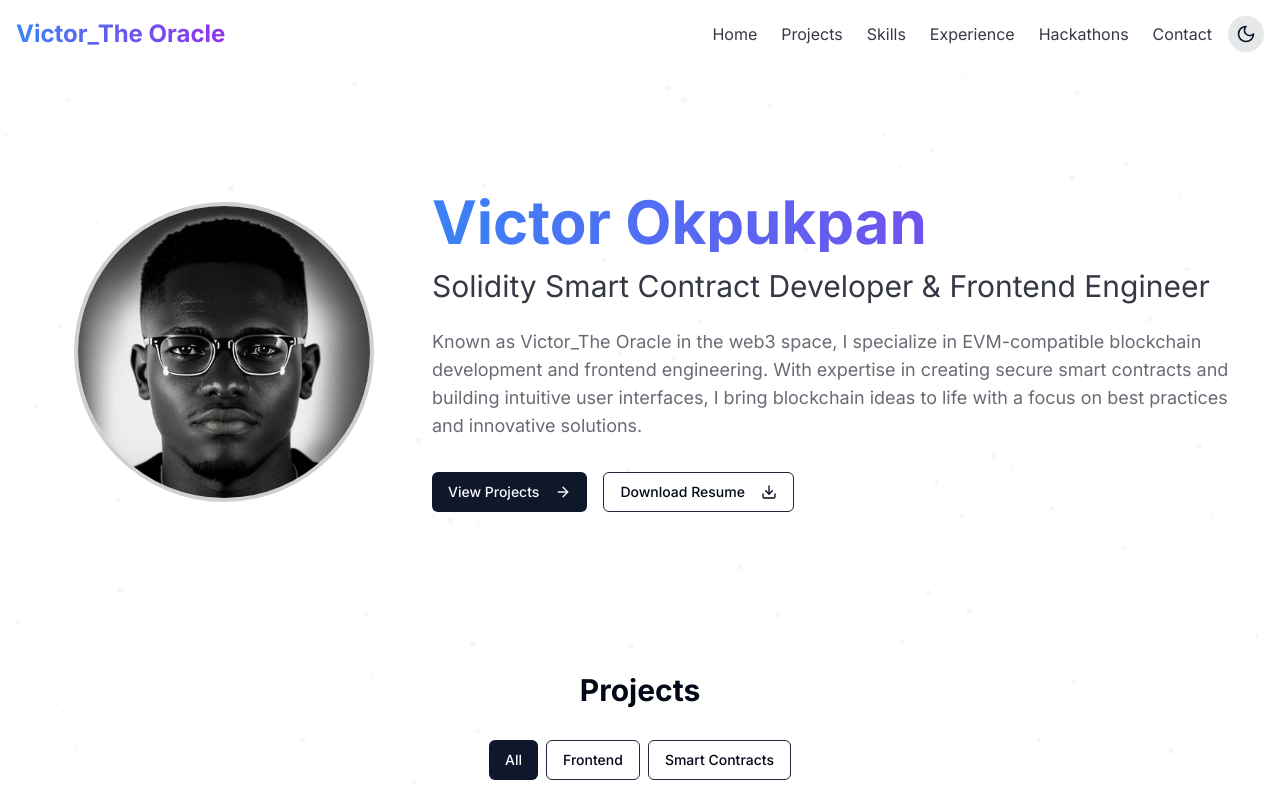
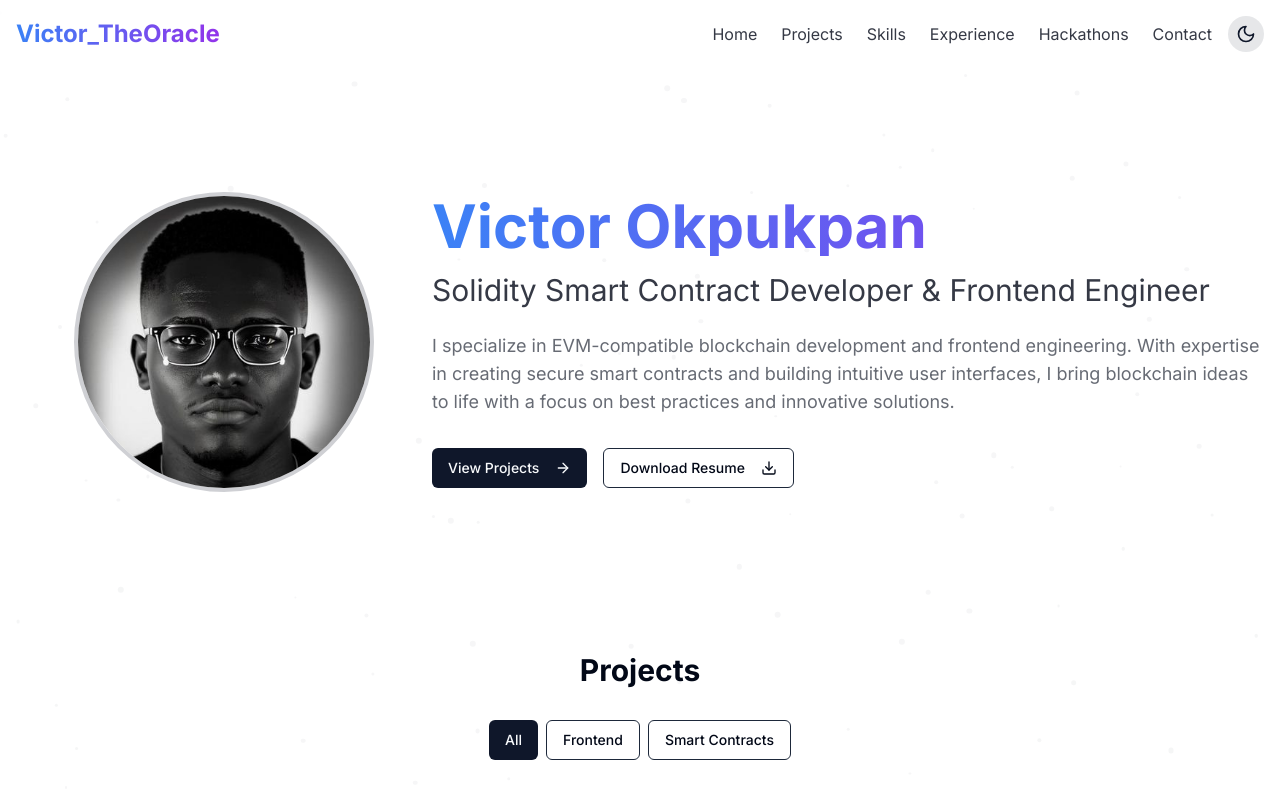
Before and after one commit to Victor-Okpukpan/portfolio-v3, a Next.js app: page / in a window 1280 px wide. Shown: the top 791 px of the page. Built offline with nearby package versions, Linux system fonts and the light colour scheme.

Commit message:
chore: update header logo and hero entry text

```diff
--- a/components/header.tsx
+++ b/components/header.tsx
@@ -28,7 +28,7 @@ export default function Header() {
     <header className="fixed top-0 left-0 right-0 z-50 bg-background/80 backdrop-blur-sm">
       <nav className="container mx-auto px-4 py-4 flex justify-between items-center">
         <Link href="/" className="text-2xl font-bold bg-gradient-to-r from-blue-500 to-purple-600 text-transparent bg-clip-text">
-          Victor_The Oracle
+          Victor_TheOracle
         </Link>
         <div className="flex items-center space-x-4">
         <ul className="hidden md:flex space-x-6">
--- a/components/hero.tsx
+++ b/components/hero.tsx
@@ -25,7 +25,7 @@ export default function Hero() {
               Solidity Smart Contract Developer & Frontend Engineer
             </h2>
             <p className="text-lg text-center md:text-left mb-8 text-foreground/60">
-              Known as Victor_The Oracle in the web3 space, I specialize in EVM-compatible blockchain development and frontend engineering. With expertise in creating secure smart contracts and building intuitive user interfaces, I bring blockchain ideas to life with a focus on best practices and innovative solutions.
+              I specialize in EVM-compatible blockchain development and frontend engineering. With expertise in creating secure smart contracts and building intuitive user interfaces, I bring blockchain ideas to life with a focus on best practices and innovative solutions.
             </p>
             <div className="flex space-x-4 mx-auto w-max md:mx-0 md:w-auto">
               <Button asChild>
```
